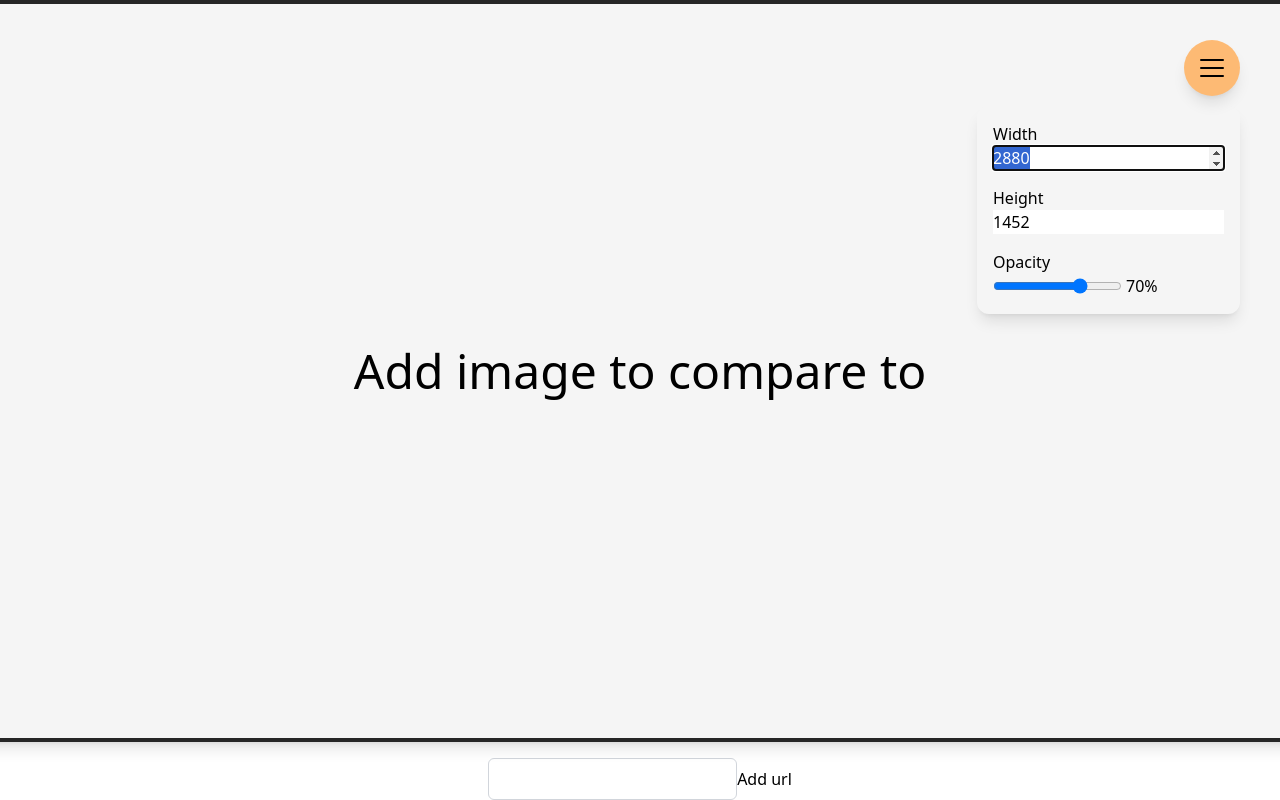
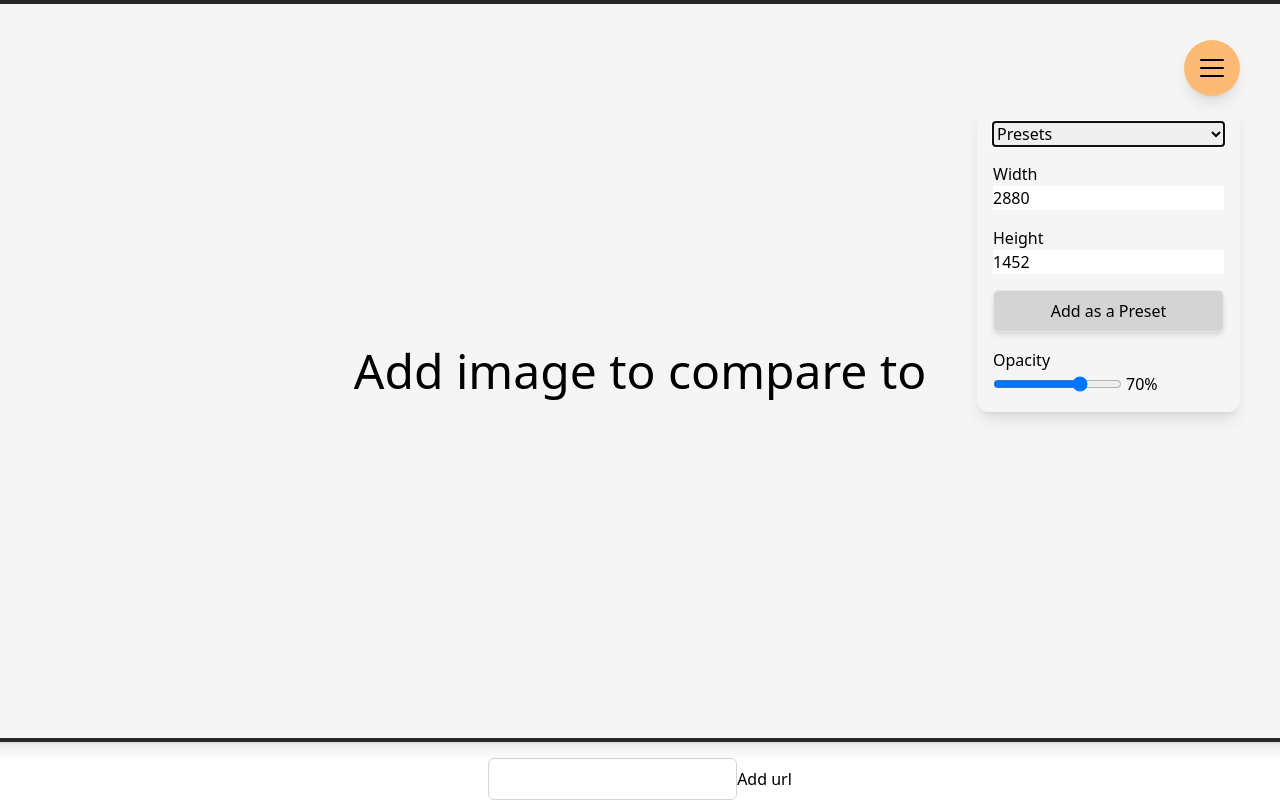
Before and after one commit to tsivinsky/pp, a React (Vite) app: page / in a window 1280 px wide. Both pictures are taken after a click on the button 1212 px from the left and 68 px from the top of the page. Shown: the top 800 px of the page. Built offline with nearby package versions, Linux system fonts and the light colour scheme.

Commit message:
feat: add presets

```diff
--- a/package.json
+++ b/package.json
@@ -13,7 +13,8 @@
     "@radix-ui/react-popover": "^1.1.1",
     "clsx": "^2.1.1",
     "react": "^18.3.1",
-    "react-dom": "^18.3.1"
+    "react-dom": "^18.3.1",
+    "react-hot-toast": "^2.4.1"
   },
   "devDependencies": {
     "@eslint/js": "^9.9.0",
--- a/src/App.tsx
+++ b/src/App.tsx
@@ -3,6 +3,8 @@ import React, { useEffect, useState } from "react";
 import ListIcon from "./icons/list.svg?react";
 import { useDropzone } from "./useDropzone";
 import { clsx } from "clsx";
+import { Preset } from "./types";
+import toast from "react-hot-toast";
 
 const pickFile = async () => {
   return new Promise<File | null>((resolve, reject) => {
@@ -28,6 +30,7 @@ export default function App() {
   const [opacity, setOpacity] = useState(70);
   const [width, setWidth] = useState(2880);
   const [height, setHeight] = useState(1452);
+  const [presets, setPresets] = useState<Preset[]>([]);
 
   const dropzone = useDropzone((files) => {
     for (const item of files) {
@@ -64,6 +67,11 @@ export default function App() {
     }
   }, []);
 
+  useEffect(() => {
+    const presets = JSON.parse(localStorage.getItem("presets") || "[]");
+    setPresets(presets);
+  }, []);
+
   const handleAddDesignImage = async () => {
     if (image) return;
 
@@ -77,6 +85,27 @@ export default function App() {
 
     setUrl(inputUrl);
     setInputUrl("");
+  };
+
+  const handleSelectPreset = (e: React.ChangeEvent<HTMLSelectElement>) => {
+    const index = parseInt(e.target.value);
+    if (index === -1) return;
+
+    const preset = presets[index];
+    setWidth(preset[0]);
+    setHeight(preset[1]);
+  };
+
+  const handleAddPreset = () => {
+    if (width === 0 || height === 0) return; // supermaven said to add this. idk why but sure. thanks, supermaven :)
+
+    if (presets.some((preset) => preset[0] === width && preset[1] === height)) {
+      return toast.error("This preset already exists");
+    }
+
+    const newPresets = [...presets, [width, height]] as Preset[];
+    localStorage.setItem("presets", JSON.stringify(newPresets));
+    setPresets(newPresets);
   };
 
   return (
@@ -93,6 +122,14 @@ export default function App() {
             sideOffset={10}
             className="bg-neutral-100 rounded-xl shadow-lg p-4 flex flex-col gap-4"
           >
+            <select onChange={handleSelectPreset}>
+              <option value="-1">Presets</option>
+              {presets.map((preset, i) => (
+                <option key={i} value={i}>
+                  {preset[0]}x{preset[1]}
+                </option>
+              ))}
+            </select>
             <div className="flex flex-col">
               <label htmlFor="width">Width</label>
               <input
@@ -111,6 +148,12 @@ export default function App() {
                 onChange={(e) => setHeight(parseInt(e.target.value || "1080"))}
               />
             </div>
+            <button
+              className="border py-2 rounded-md bg-neutral-300 shadow-md"
+              onClick={handleAddPreset}
+            >
+              Add as a Preset
+            </button>
             <div className="flex flex-col">
               <label htmlFor="opacity">Opacity</label>
               <div className="flex items-center gap-1">
--- a/src/main.tsx
+++ b/src/main.tsx
@@ -1,10 +1,12 @@
 import { StrictMode } from "react";
 import { createRoot } from "react-dom/client";
+import { Toaster } from "react-hot-toast";
 import App from "./App.tsx";
 import "./index.css";
 
 createRoot(document.getElementById("root")!).render(
   <StrictMode>
+    <Toaster />
     <App />
   </StrictMode>
 );
--- /dev/null
+++ b/src/types.ts
@@ -0,0 +1 @@
+export type Preset = [number, number];
```
Also changed, not shown: 1 other file (tests, documents, lock files or other folders).
